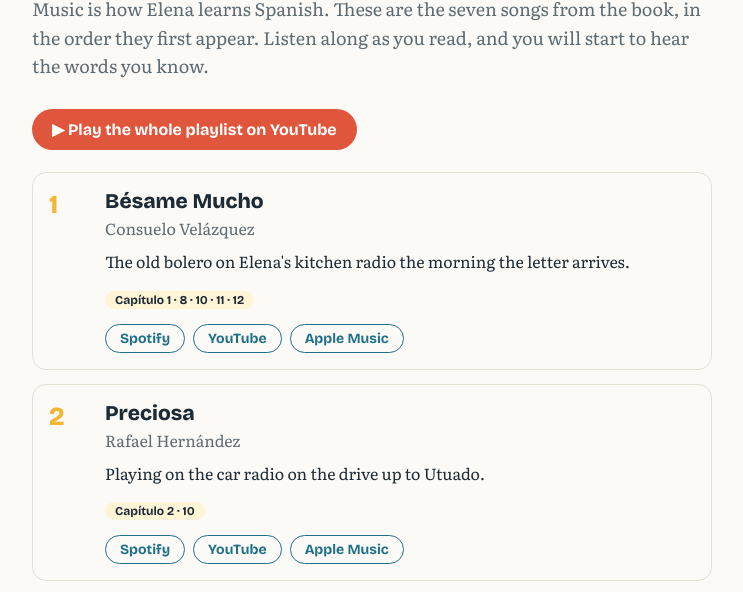
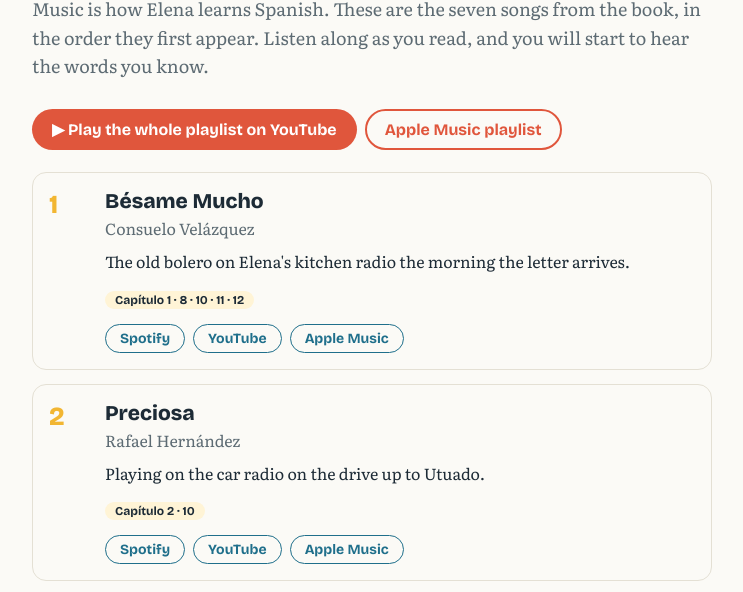
Before and after one commit to geoathompson-code/laherenciabook, a plain HTML site: page playlist.html in a window 1280 px wide. Shown: the part 154-746 px from the top of the page, without its empty margins (268-1011 px from the left). Drawn offline with nearby package versions, Linux system fonts and the light colour scheme.

Commit message:
Playlist: Apple Music buttons open Geo's Apple Music playlist
Co-Authored-By: Claude Opus 5.5 <noreply@anthropic.com>

```diff
--- a/playlist.html
+++ b/playlist.html
@@ -28,7 +28,7 @@ li p{margin:6px 0 8px;font-size:16px}
 .go a{font:700 14px var(--display);text-decoration:none;border:1.5px solid var(--sea);border-radius:999px;padding:5px 14px}
 :target{border-color:var(--hibiscus);box-shadow:0 0 0 2px var(--hibiscus)}
 .go a:hover{background:var(--sea);color:var(--paper)}
-.all{margin:0 0 22px}.big{display:inline-block;font:700 16px var(--display);background:var(--hibiscus);color:#fff;text-decoration:none;border-radius:999px;padding:11px 20px}
+.all{margin:0 0 22px;display:flex;flex-wrap:wrap;gap:8px}.big.alt{background:transparent;color:var(--hibiscus);border:2px solid var(--hibiscus);padding:9px 18px}.big{display:inline-block;font:700 16px var(--display);background:var(--hibiscus);color:#fff;text-decoration:none;border-radius:999px;padding:11px 20px}
 .back{display:inline-block;margin-top:32px;font:700 15px var(--display)}
 footer{font:500 13px var(--display);color:var(--muted);text-align:center;padding-bottom:40px}
 </style></head><body>
@@ -36,22 +36,22 @@ footer{font:500 13px var(--display);color:var(--muted);text-align:center;padding
 <div class="eyebrow">La Herencia · Libro 1 · Puerto Rico</div>
 <h1>La playlist</h1>
 <p class="lede">Music is how Elena learns Spanish. These are the seven songs from the book, in the order they first appear. Listen along as you read, and you will start to hear the words you know.</p>
-<div class="all"><a class="big" href="https://www.youtube.com/playlist?list=PLEs9o3bfnedU" target="_blank" rel="noopener">▶ Play the whole playlist on YouTube</a></div>
+<div class="all"><a class="big" href="https://www.youtube.com/playlist?list=PLEs9o3bfnedU" target="_blank" rel="noopener">▶ Play the whole playlist on YouTube</a><a class="big alt" href="https://music.apple.com/us/playlist/la-herencia-libro-1-la-playlist/pl.u-11zBbpVU81qD3Y" target="_blank" rel="noopener">Apple Music playlist</a></div>
 <ol>
 <li id="besame-mucho"><span class="num">1</span><div><b>Bésame Mucho</b><span class="by">Consuelo Velázquez</span><p>The old bolero on Elena's kitchen radio the morning the letter arrives.</p><span class="cap">Capítulo 1 · 8 · 10 · 11 · 12</span>
-<div class="go"><a href="https://open.spotify.com/search/B%C3%A9same%20Mucho%20Consuelo%20Vel%C3%A1zquez" target="_blank" rel="noopener">Spotify</a><a href="https://www.youtube.com/watch?v=kjYyblq-hX4&amp;list=PLEs9o3bfnedU&amp;index=1" target="_blank" rel="noopener">YouTube</a><a href="https://music.apple.com/us/search?term=B%C3%A9same%20Mucho%20Consuelo%20Vel%C3%A1zquez" target="_blank" rel="noopener">Apple Music</a></div></div></li>
+<div class="go"><a href="https://open.spotify.com/search/B%C3%A9same%20Mucho%20Consuelo%20Vel%C3%A1zquez" target="_blank" rel="noopener">Spotify</a><a href="https://www.youtube.com/watch?v=kjYyblq-hX4&amp;list=PLEs9o3bfnedU&amp;index=1" target="_blank" rel="noopener">YouTube</a><a href="https://music.apple.com/us/playlist/la-herencia-libro-1-la-playlist/pl.u-11zBbpVU81qD3Y" target="_blank" rel="noopener">Apple Music</a></div></div></li>
 <li id="preciosa"><span class="num">2</span><div><b>Preciosa</b><span class="by">Rafael Hernández</span><p>Playing on the car radio on the drive up to Utuado.</p><span class="cap">Capítulo 2 · 10</span>
-<div class="go"><a href="https://open.spotify.com/search/Preciosa%20Rafael%20Hern%C3%A1ndez" target="_blank" rel="noopener">Spotify</a><a href="https://www.youtube.com/watch?v=GenhSCi50fM&amp;list=PLEs9o3bfnedU&amp;index=2" target="_blank" rel="noopener">YouTube</a><a href="https://music.apple.com/us/search?term=Preciosa%20Rafael%20Hern%C3%A1ndez" target="_blank" rel="noopener">Apple Music</a></div></div></li>
+<div class="go"><a href="https://open.spotify.com/search/Preciosa%20Rafael%20Hern%C3%A1ndez" target="_blank" rel="noopener">Spotify</a><a href="https://www.youtube.com/watch?v=GenhSCi50fM&amp;list=PLEs9o3bfnedU&amp;index=2" target="_blank" rel="noopener">YouTube</a><a href="https://music.apple.com/us/playlist/la-herencia-libro-1-la-playlist/pl.u-11zBbpVU81qD3Y" target="_blank" rel="noopener">Apple Music</a></div></div></li>
 <li id="en-mi-viejo-san-juan"><span class="num">3</span><div><b>En Mi Viejo San Juan</b><span class="by">Noel Estrada</span><p>A love song to San Juan, for anyone far from home.</p><span class="cap">Capítulo 3</span>
-<div class="go"><a href="https://open.spotify.com/search/En%20Mi%20Viejo%20San%20Juan%20Noel%20Estrada" target="_blank" rel="noopener">Spotify</a><a href="https://www.youtube.com/watch?v=pOi9LLVcFBo&amp;list=PLEs9o3bfnedU&amp;index=3" target="_blank" rel="noopener">YouTube</a><a href="https://music.apple.com/us/search?term=En%20Mi%20Viejo%20San%20Juan%20Noel%20Estrada" target="_blank" rel="noopener">Apple Music</a></div></div></li>
+<div class="go"><a href="https://open.spotify.com/search/En%20Mi%20Viejo%20San%20Juan%20Noel%20Estrada" target="_blank" rel="noopener">Spotify</a><a href="https://www.youtube.com/watch?v=pOi9LLVcFBo&amp;list=PLEs9o3bfnedU&amp;index=3" target="_blank" rel="noopener">YouTube</a><a href="https://music.apple.com/us/playlist/la-herencia-libro-1-la-playlist/pl.u-11zBbpVU81qD3Y" target="_blank" rel="noopener">Apple Music</a></div></div></li>
 <li id="despacito"><span class="num">4</span><div><b>Despacito</b><span class="by">Luis Fonsi y Daddy Yankee</span><p>The Puerto Rican hit everyone knows, even Elena.</p><span class="cap">Capítulo 4 · 9</span>
-<div class="go"><a href="https://open.spotify.com/search/Despacito%20Luis%20Fonsi%20y%20Daddy%20Yankee" target="_blank" rel="noopener">Spotify</a><a href="https://www.youtube.com/watch?v=kJQP7kiw5Fk&amp;list=PLEs9o3bfnedU&amp;index=4" target="_blank" rel="noopener">YouTube</a><a href="https://music.apple.com/us/search?term=Despacito%20Luis%20Fonsi%20y%20Daddy%20Yankee" target="_blank" rel="noopener">Apple Music</a></div></div></li>
+<div class="go"><a href="https://open.spotify.com/search/Despacito%20Luis%20Fonsi%20y%20Daddy%20Yankee" target="_blank" rel="noopener">Spotify</a><a href="https://www.youtube.com/watch?v=kJQP7kiw5Fk&amp;list=PLEs9o3bfnedU&amp;index=4" target="_blank" rel="noopener">YouTube</a><a href="https://music.apple.com/us/playlist/la-herencia-libro-1-la-playlist/pl.u-11zBbpVU81qD3Y" target="_blank" rel="noopener">Apple Music</a></div></div></li>
 <li id="ojala-que-llueva-cafe"><span class="num">5</span><div><b>Ojalá que llueva café</b><span class="by">Juan Luis Guerra</span><p>A gentle wish for rain, for coffee and for the countryside.</p><span class="cap">Capítulo 5 · 12</span>
-<div class="go"><a href="https://open.spotify.com/search/Ojal%C3%A1%20que%20llueva%20caf%C3%A9%20Juan%20Luis%20Guerra" target="_blank" rel="noopener">Spotify</a><a href="https://www.youtube.com/watch?v=suQC8d-YkeU&amp;list=PLEs9o3bfnedU&amp;index=5" target="_blank" rel="noopener">YouTube</a><a href="https://music.apple.com/us/search?term=Ojal%C3%A1%20que%20llueva%20caf%C3%A9%20Juan%20Luis%20Guerra" target="_blank" rel="noopener">Apple Music</a></div></div></li>
+<div class="go"><a href="https://open.spotify.com/search/Ojal%C3%A1%20que%20llueva%20caf%C3%A9%20Juan%20Luis%20Guerra" target="_blank" rel="noopener">Spotify</a><a href="https://www.youtube.com/watch?v=suQC8d-YkeU&amp;list=PLEs9o3bfnedU&amp;index=5" target="_blank" rel="noopener">YouTube</a><a href="https://music.apple.com/us/playlist/la-herencia-libro-1-la-playlist/pl.u-11zBbpVU81qD3Y" target="_blank" rel="noopener">Apple Music</a></div></div></li>
 <li id="la-vida-es-un-carnaval"><span class="num">6</span><div><b>La vida es un carnaval</b><span class="by">Celia Cruz</span><p>Celia's reminder that life is a party, just when Elena needs it.</p><span class="cap">Capítulo 1 · 6 · 10</span>
-<div class="go"><a href="https://open.spotify.com/search/La%20vida%20es%20un%20carnaval%20Celia%20Cruz" target="_blank" rel="noopener">Spotify</a><a href="https://www.youtube.com/watch?v=x4oN50uhSII&amp;list=PLEs9o3bfnedU&amp;index=6" target="_blank" rel="noopener">YouTube</a><a href="https://music.apple.com/us/search?term=La%20vida%20es%20un%20carnaval%20Celia%20Cruz" target="_blank" rel="noopener">Apple Music</a></div></div></li>
+<div class="go"><a href="https://open.spotify.com/search/La%20vida%20es%20un%20carnaval%20Celia%20Cruz" target="_blank" rel="noopener">Spotify</a><a href="https://www.youtube.com/watch?v=x4oN50uhSII&amp;list=PLEs9o3bfnedU&amp;index=6" target="_blank" rel="noopener">YouTube</a><a href="https://music.apple.com/us/playlist/la-herencia-libro-1-la-playlist/pl.u-11zBbpVU81qD3Y" target="_blank" rel="noopener">Apple Music</a></div></div></li>
 <li id="lamento-borincano"><span class="num">7</span><div><b>Lamento Borincano</b><span class="by">Rafael Hernández</span><p>The classic song about the Puerto Rican countryside.</p><span class="cap">Capítulo 7 · 11</span>
-<div class="go"><a href="https://open.spotify.com/search/Lamento%20Borincano%20Rafael%20Hern%C3%A1ndez" target="_blank" rel="noopener">Spotify</a><a href="https://www.youtube.com/watch?v=S9tzfMHYKcs&amp;list=PLEs9o3bfnedU&amp;index=7" target="_blank" rel="noopener">YouTube</a><a href="https://music.apple.com/us/search?term=Lamento%20Borincano%20Rafael%20Hern%C3%A1ndez" target="_blank" rel="noopener">Apple Music</a></div></div></li>
+<div class="go"><a href="https://open.spotify.com/search/Lamento%20Borincano%20Rafael%20Hern%C3%A1ndez" target="_blank" rel="noopener">Spotify</a><a href="https://www.youtube.com/watch?v=S9tzfMHYKcs&amp;list=PLEs9o3bfnedU&amp;index=7" target="_blank" rel="noopener">YouTube</a><a href="https://music.apple.com/us/playlist/la-herencia-libro-1-la-playlist/pl.u-11zBbpVU81qD3Y" target="_blank" rel="noopener">Apple Music</a></div></div></li>
 </ol>
 <a class="back" href="./">← Read Chapter 1 free</a>
 </main>
```
